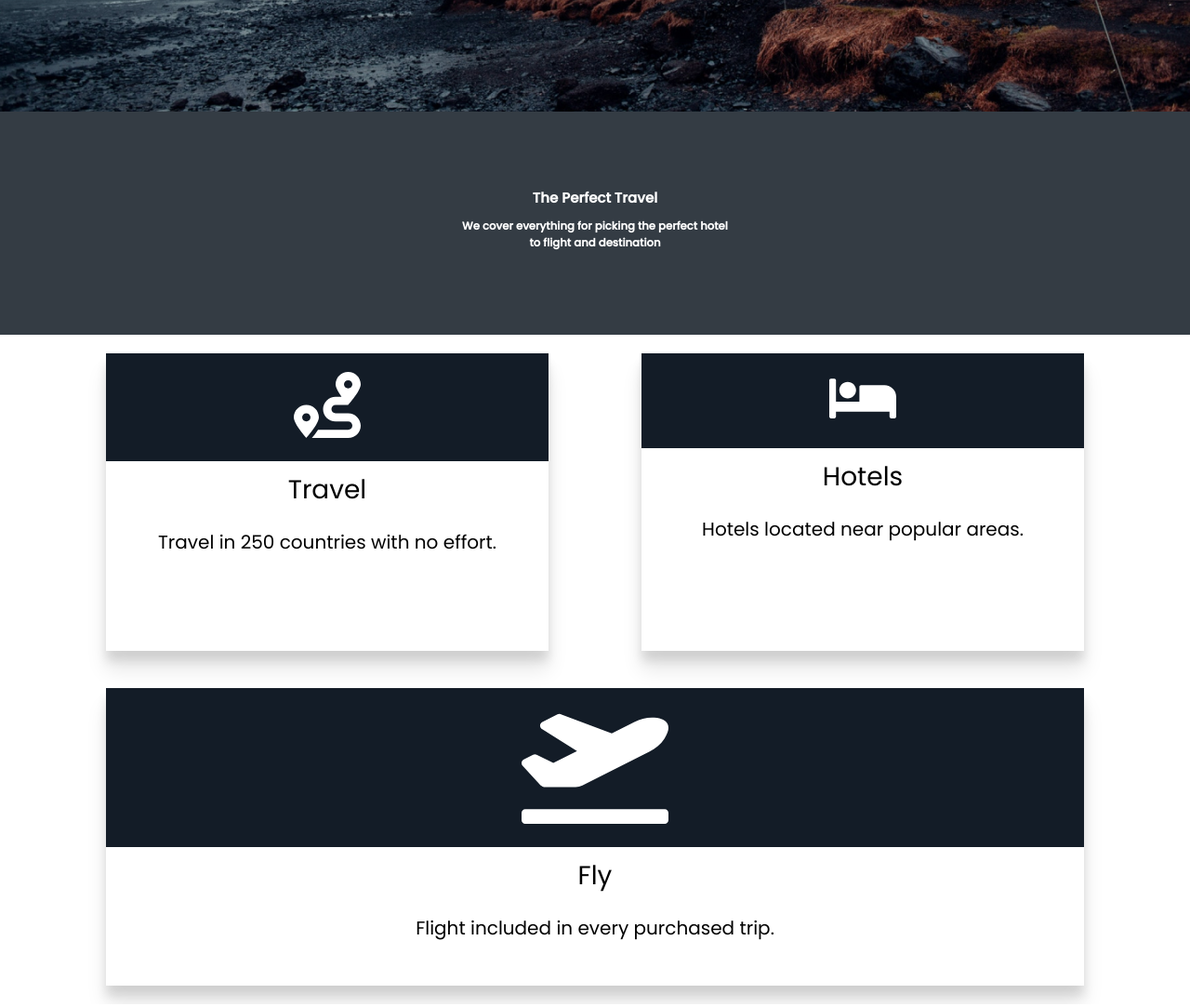
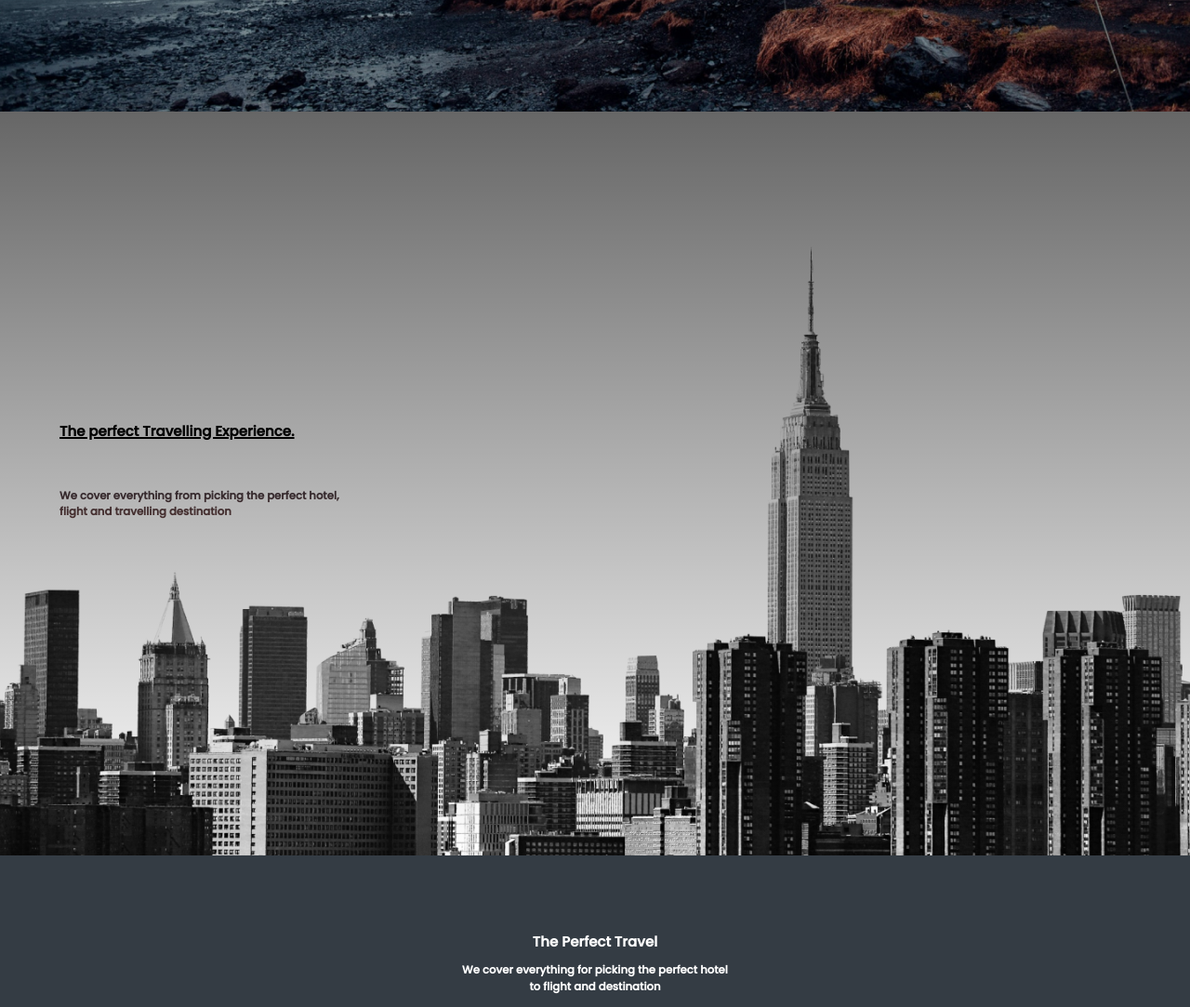
Before and after one commit to Patrycja-dz/Travelly, a plain HTML site: page index.html in a window 1280 px wide. Shown: the part 680-1763 px from the top of the page at 93% size. Drawn offline with Linux system fonts and the light colour scheme; a web font is replaced by a local one.

Commit message:
added locations sectiond and styling it

```diff
--- a/index.html
+++ b/index.html
@@ -40,6 +40,12 @@
         <button class="hero__contactBtn">Book now</button>
     </section>
     <!--here will be locations section-->
+    <section class="locations">
+        <header class="locations__header">
+            <h2>The perfect Travelling Experience.</h2>
+            <h3>We cover everything from picking the perfect hotel,<br>flight and travelling destination</h3>
+        </header>
+    </section>
     <section id="benefits" class="benefits">
         <header class="benefits__text">
             <h2>The Perfect Travel</h2>
--- a/style.css
+++ b/style.css
@@ -79,7 +79,7 @@ h5 {
 
 .hero {
     min-height: 90vh;
-    background-image: linear-gradient(rgba(0, 0, 0, 0.6), transparent), url("/Travelly/img/landing-page.jpg");
+    background-image: linear-gradient(rgba(0, 0, 0, 0.6), transparent), url("/img/landing-page.jpg");
     background-size: cover;
     background-position: center;
     color: #fff;
@@ -97,6 +97,35 @@ h5 {
     border: none;
     font-size: 1.8;
     cursor: pointer;
+}
+
+.locations {
+    min-height: 100vh;
+    background-image: linear-gradient(rgba(0, 0, 0, 0.6), transparent), url("/img/new-york-page.png");
+    background-size: cover;
+    background-position: center;
+    display: flex;
+    align-items: center;
+}
+
+.locations__header {
+    width: 90%;
+    margin: auto;
+}
+
+.locations__header h2 {
+    padding: 1rem 0rem;
+    text-decoration: underline;
+    text-decoration-thickness: 0.2rem;
+
+}
+
+.locations__header h3 {
+    padding: 4rem 0rem;
+    background: linear-gradient(#131c27, #663b34);
+    background-clip: text;
+    -webkit-background-clip: text;
+    color: transparent;
 }
 
 .benefits__text {
@@ -130,17 +159,22 @@ h5 {
     flex: 1 1 30rem;
     margin: 2rem 5rem;
     min-height: 40vh;
-    box-shadow: 0px 10px 10px rgba(0, 0, 0,0.1), 0px 20px 20px rgba(0, 0, 0,0.1);;
+    box-shadow: 0px 10px 10px rgba(0, 0, 0, 0.1), 0px 20px 20px rgba(0, 0, 0, 0.1);
+    ;
 }
-.card h4, .card p{
+
+.card h4,
+.card p {
     padding: 1rem;
 }
+
 .card img {
-  max-width: 15%;
-  margin: 2rem;
+    max-width: 15%;
+    margin: 2rem;
 
 }
-.card__icon{
+
+.card__icon {
     background-color: #131c27;
 }
 
```
